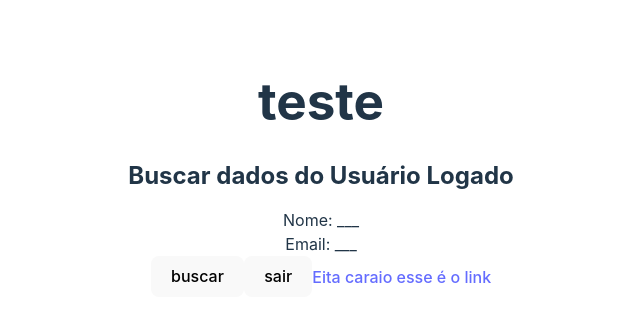
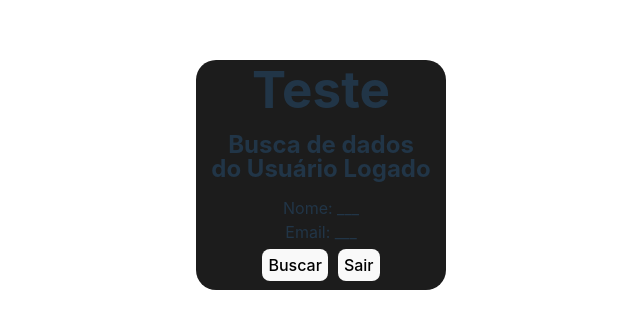
Before and after one commit to MaxHToviansky/CepCadastro, a React (Vite) app in the folder cadastro/: page /teste in a window 1280 px wide. Shown: the part 232-560 px from the top of the page, without its empty margins (319-959 px from the left). Built offline with nearby package versions, Linux system fonts and the light colour scheme.

Commit message:
Finished Styling Application
Pagina Teste e cadastro estilizadas.
Botão de login adicionado a página principal.

```diff
--- a/cadastro/src/App.css
+++ b/cadastro/src/App.css
@@ -20,7 +20,7 @@
 
 #divDados{
   width: 340px;
-  height: 530px;
+  height: 570px;
   margin: auto;
   background-color: rgb(25,25,25);
   border-radius: 10px;
@@ -91,7 +91,7 @@
   margin: 5px;
 }
 
-#buttonDiv>button{
+#loginButtonDiv>button{
   margin: 5px;
   padding: 5px;
 
@@ -100,3 +100,55 @@
 #buttonHome{
   width: 200px;
 }
+
+#cadastroBox{
+  background-color: rgb(28, 28, 28);
+  height: 320px;
+  border-radius: 20px;
+}
+
+#cadastroForm{
+  width: 300px;
+  display: flex;
+  flex-direction: column ;
+  align-items: center;
+}
+
+#cadastroForm>input{
+  padding: 5px;
+  margin: 5px;
+}
+
+#cadastroButtonDiv{
+  padding: 5px;
+  margin: 5px;
+}
+
+#cadastroButtonDiv>button{
+  padding: 5px;
+  margin: 5px;
+}
+
+#testeBox{
+  background-color: rgb(28, 28, 28);
+  height: 230px;
+  border-radius: 20px;
+}
+
+#tituloTeste{
+  width: 250px;
+}
+.textoTeste{
+  margin: 14px;
+  padding: 1px;
+}
+
+#testeButtonDiv>button{
+  padding: 5px;
+  margin: 5px;
+}
+
+#loginHome{
+  margin: 7px;
+  padding: 5px;
+}
--- a/cadastro/src/App.tsx
+++ b/cadastro/src/App.tsx
@@ -16,7 +16,6 @@ export default function () {
         <Route path='/Cadastro' element={<Cadastro/>}/>
         <Route path='/teste' element={<Teste/>}/>
       </Routes>
-      <Link to="/Login">Eita caraio esse é o link</Link>
     </BrowserRouter>
   </>
 }
--- a/cadastro/src/pages/EnderecoComponents/TabDadosDeEndereco.tsx
+++ b/cadastro/src/pages/EnderecoComponents/TabDadosDeEndereco.tsx
@@ -1,5 +1,6 @@
 import React from "react";
 import { useState } from "react";
+import { useNavigate } from "react-router-dom";
 
 import Bandeiras from "../../components/Bandeiras";
 import InputCep from "../../components/InputCep";
@@ -10,9 +11,10 @@ import Endereco from "./Endereco";
 import EnderecoContextdiv from "./EnderecoContext";
 
 export default function () {
+    let navigate = useNavigate()
     return <>
         <EnderecoContextdiv>
-                <h1>Cadastro: Dados de Endereço</h1>
+            <h1>Cadastro: Dados de Endereço</h1>
             <div id="divDados">
                 <Bandeiras />
                 <div id="inputUf-box">
@@ -25,6 +27,9 @@ export default function () {
                     <InputCep />
                 </div>
                 <Endereco />
+                <div id="loginHome">
+                    <button onClick={() => navigate("/login")}>Login</button>
+                </div>
             </div>
         </EnderecoContextdiv>
     </>
--- a/cadastro/src/pages/loginComponents/Cadastro.tsx
+++ b/cadastro/src/pages/loginComponents/Cadastro.tsx
@@ -34,13 +34,17 @@ export default function () {
   }
 
   return <>
-    <form onSubmit={enviarDados}>
+    <div id="cadastroBox">
+      <form onSubmit={enviarDados} id="cadastroForm">
         <h1>Cadastro</h1>
-      <button onClick={() => navigate("/login") }>Voltar</button>
         <input name="_name" placeholder="name" />
         <input name="email" placeholder="email" />
         <input name="password" type="password" placeholder="password" />
+        <div id="cadastroButtonDiv">
           <button>cadastrar-se</button>
+          <button onClick={() => navigate("/login")}>Voltar</button>
+        </div>
       </form>
+    </div>
   </>
 }
--- a/cadastro/src/pages/loginComponents/Login.tsx
+++ b/cadastro/src/pages/loginComponents/Login.tsx
@@ -43,7 +43,7 @@ export default function () {
         <h1>Login</h1>
         <input name="email" placeholder="email" />
         <input name="password" placeholder="password" />
-        <div id="buttonDiv">
+        <div id="loginButtonDiv">
           <button onClick={() => { }}>Entrar</button>
           <button onClick={() => navigate("/cadastro")}>Cadastrar-se</button>
           <button onClick={() => navigate("/teste")}>Teste</button>
--- a/cadastro/src/pages/loginComponents/Teste.tsx
+++ b/cadastro/src/pages/loginComponents/Teste.tsx
@@ -21,15 +21,21 @@ export default function () {
   }
 
   return <>
-    <h1>teste</h1>
-    <h2>Buscar dados do Usuário Logado</h2>
-    <div>
-      <label>Nome: </label>{name}
+    <div id="testeBox">
+      <div id="tituloTeste">
+        <h1 className="textoTeste">Teste</h1>
+        <h2 className="textoTeste">Busca de dados do Usuário Logado</h2>
+      </div>
+      <div>
+        <label>Nome: </label>{name}
+      </div>
+      <div>
+        <label>Email: </label>{email}
+      </div>
+      <div id="testeButtonDiv">
+        <button onClick={buscarDados}>Buscar</button>
+        <button onClick={() => navigate("/login")}>Sair</button>
+      </div>
     </div>
-    <div>
-      <label>Email: </label>{email}
-    </div>
-    <button onClick={buscarDados}>buscar</button>
-    <button onClick={() => navigate("/")}>sair</button>
   </>
 }
```
Lines whose indentation alone changed are shown as unchanged.
